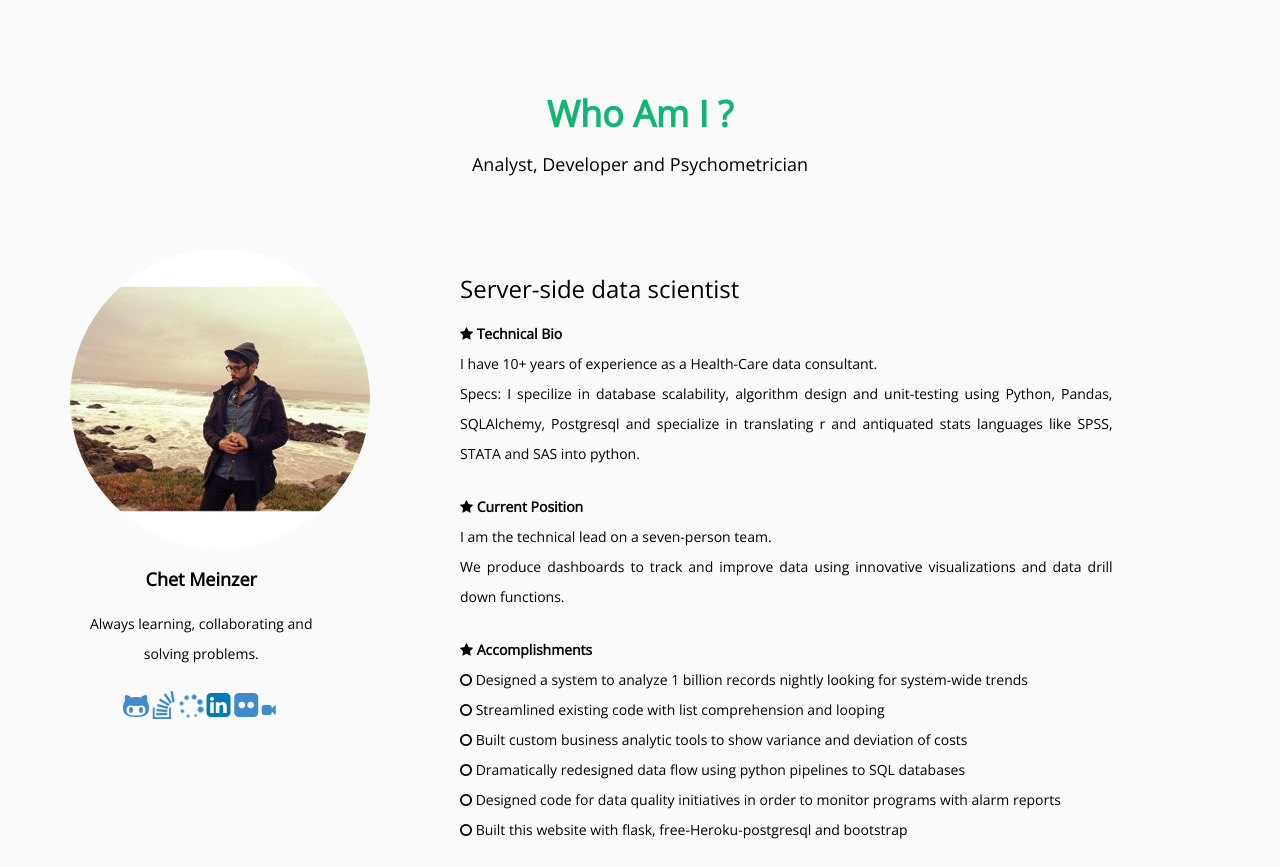
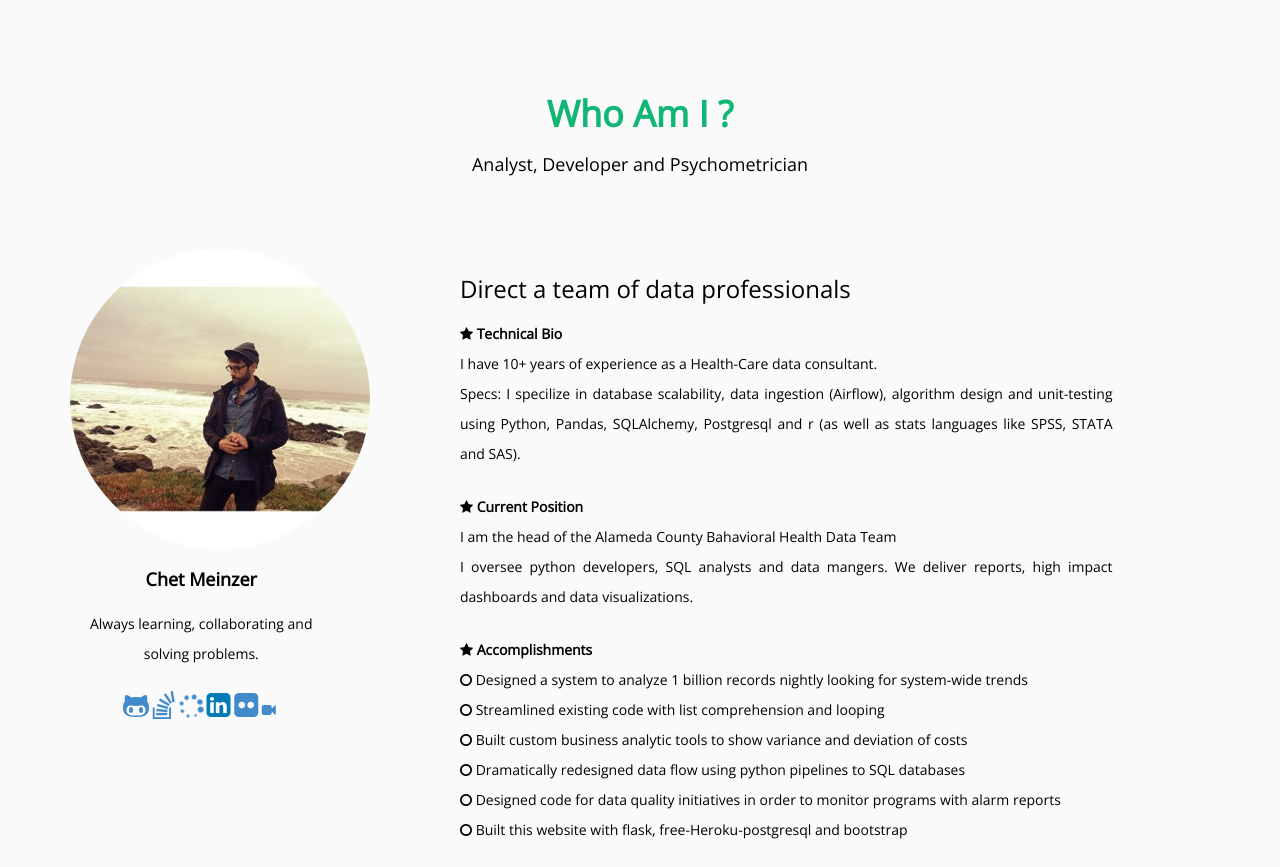
Before and after one commit to chetstar/newchetweb, a Flask app: page / in a window 1280 px wide; the page is wider, and only the part inside the window is pictured. Shown: the part 753-1620 px from the top of that part. Run offline with Flask 2, Linux system fonts and the light colour scheme; some libraries are stand-ins or nearby versions.

Commit message:
removed email button
couldn’t get google to comply

```diff
--- a/app/templates/index.html
+++ b/app/templates/index.html
@@ -117,17 +117,16 @@
                 </div>
 
                 <div class="col-md-7 col-sm-7 col-md-offset-1  text-justify" data-scrollreveal="enter right and move 100px, wait 0.4s">
-                    <h3> Server-side data scientist  </h3>
+                    <h3> Direct a team of data professionals   </h3>
                     <p>
                    <i class="fa fa-star"></i>  <b>Technical Bio </b><br>
                          I have 10+ years of experience as a Health-Care data consultant.<br>
-                         Specs: I specilize in database scalability, algorithm design and unit-testing using Python, Pandas, SQLAlchemy, Postgresql and
-                         specialize in translating r and antiquated stats languages like SPSS, STATA and SAS into python.
+                         Specs: I specilize in database scalability, data ingestion (Airflow), algorithm design and unit-testing using Python, Pandas, SQLAlchemy, Postgresql and r (as well as stats languages like SPSS, STATA and SAS).
                     </p>
                     <p>
                         <i class="fa fa-star"></i>  <b>Current Position </b> <br>
-                        I am the technical lead on a seven-person team.<br>
-                         We produce dashboards to track and improve data using innovative visualizations and data drill down functions.
+                        I am the head of the Alameda County Bahavioral Health Data Team<br>
+                         I oversee python developers, SQL analysts and data mangers. We deliver reports, high impact dashboards and data visualizations.
 <br><p>
                         <i class="fa fa-star"></i> <b>Accomplishments</b><br>
 <i class="fa fa-circle-o fa-1g"></i> Designed a system to analyze 1 billion records nightly looking for system-wide trends<br>
@@ -238,16 +237,11 @@
                     <div class="col-md-6  " data-scrollreveal="enter left and move 100px, wait 0.4s">
                         <h3> My Work Location</h3>
                         <hr />
-                        <p>
-                        9th and Folsom,<br />
-                            SF, CA USA.<br />
 
-                        Email: chetmeinzersf@gmail.com<br />
-                            </p>
 
                     </div>
                     <div class="col-md-6  " data-scrollreveal="enter right and move 100px, wait 0.4s">
-                        <h3>Join the Mailing List or Hire Me </h3>
+                     <!-- <h3>Join the Mailing List or Hire Me </h3>
                         <hr />
 
                        {{ form.hidden_tag() }}
@@ -266,6 +260,13 @@
                   {{ wtf.quick_form(form) }}
                           <button type="button" class="btn btn-default" data-dismiss="modal">Close</button><br><br>
                     </form>
+                   -->
+   <p>
+                        9th and Folsom,<br />
+                            SF, CA USA.<br />
+
+                        Email: chetmeinzersf@gmail.com<br />
+                            </p>
     </div>
   </div>
 </div>
@@ -303,7 +304,7 @@
     <div id="footer">
         <div class="container">
             <div class="row ">
-                &copy; 2014 www.ChetMeinzer.com | All Right Reserved
+                &copy; 2018 www.ChetMeinzer.com | All Right Reserved
 
             </div>
 
```
